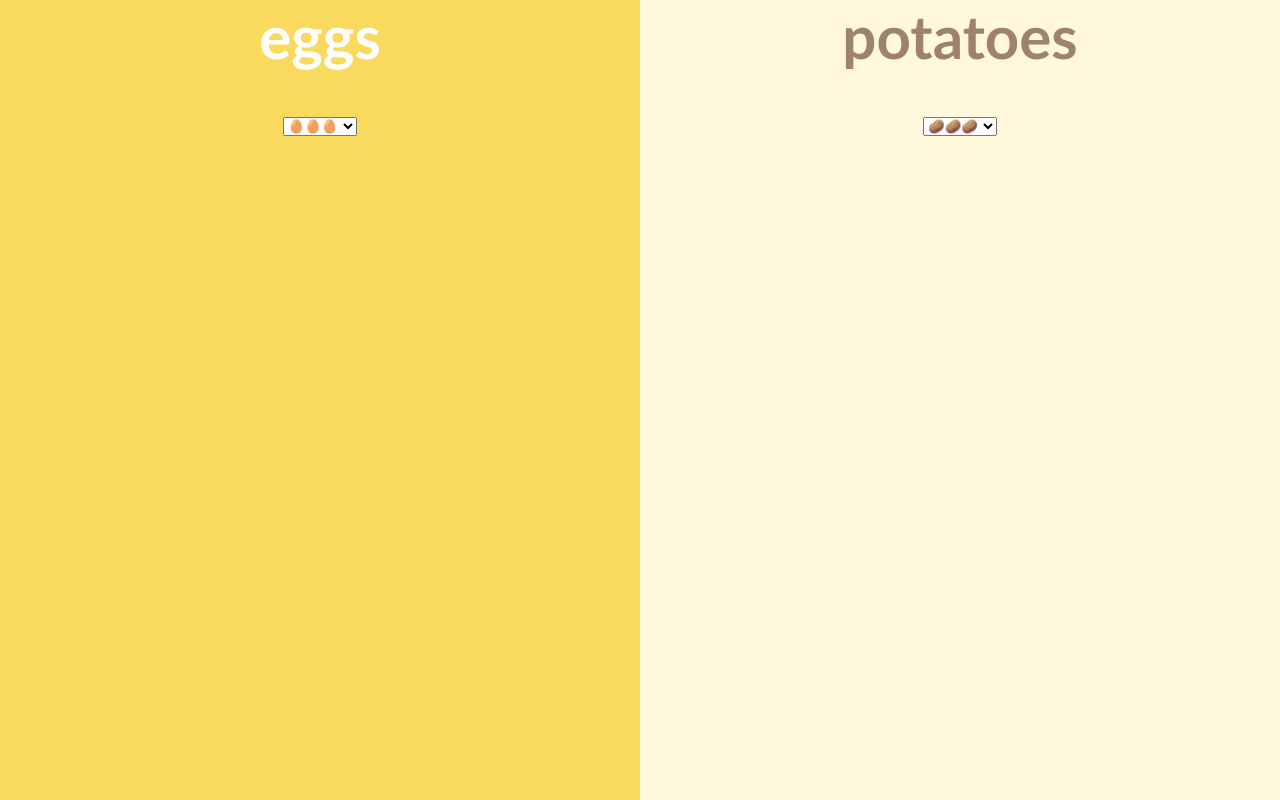
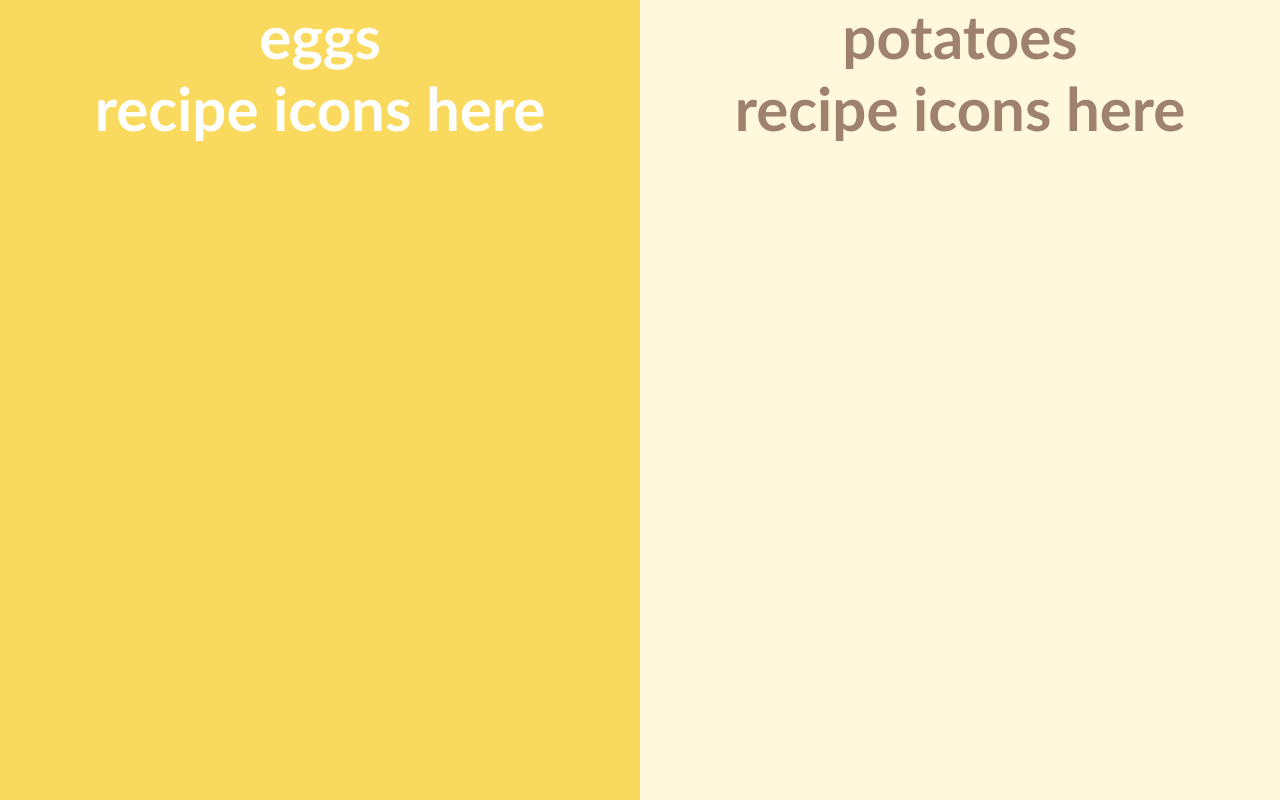
Before and after one commit to jadyhome/egsandpotat, a React (Create React App) app: page /home in a window 1280 px wide. Built offline with nearby package versions, Linux system fonts and the light colour scheme.

Commit message:
edit homepage; will change layout and add icons

```diff
--- a/src/pages/HomePage.js
+++ b/src/pages/HomePage.js
@@ -5,23 +5,11 @@ const HomePage = () => {
     <div className="homepage">
       <section className="eg">
         eggs
-        <div className="dropdown">
-          <select className="">
-            <option value="">🥚🥚🥚</option>
-            <option value="linkhere">option#1</option>
-            <option value="linkhere">option#2</option>
-          </select>
-        </div>
+        <div className="icons">recipe icons here</div>
       </section>
       <section className="pota">
         potatoes
-        <div className="dropdown">
-          <select className="">
-            <option value="">🥔🥔🥔</option>
-            <option value="linkhere">option#1</option>
-            <option value="linkhere">option#2</option>
-          </select>
-        </div>
+        <div className="icons">recipe icons here</div>
       </section>
     </div>
   );
```
